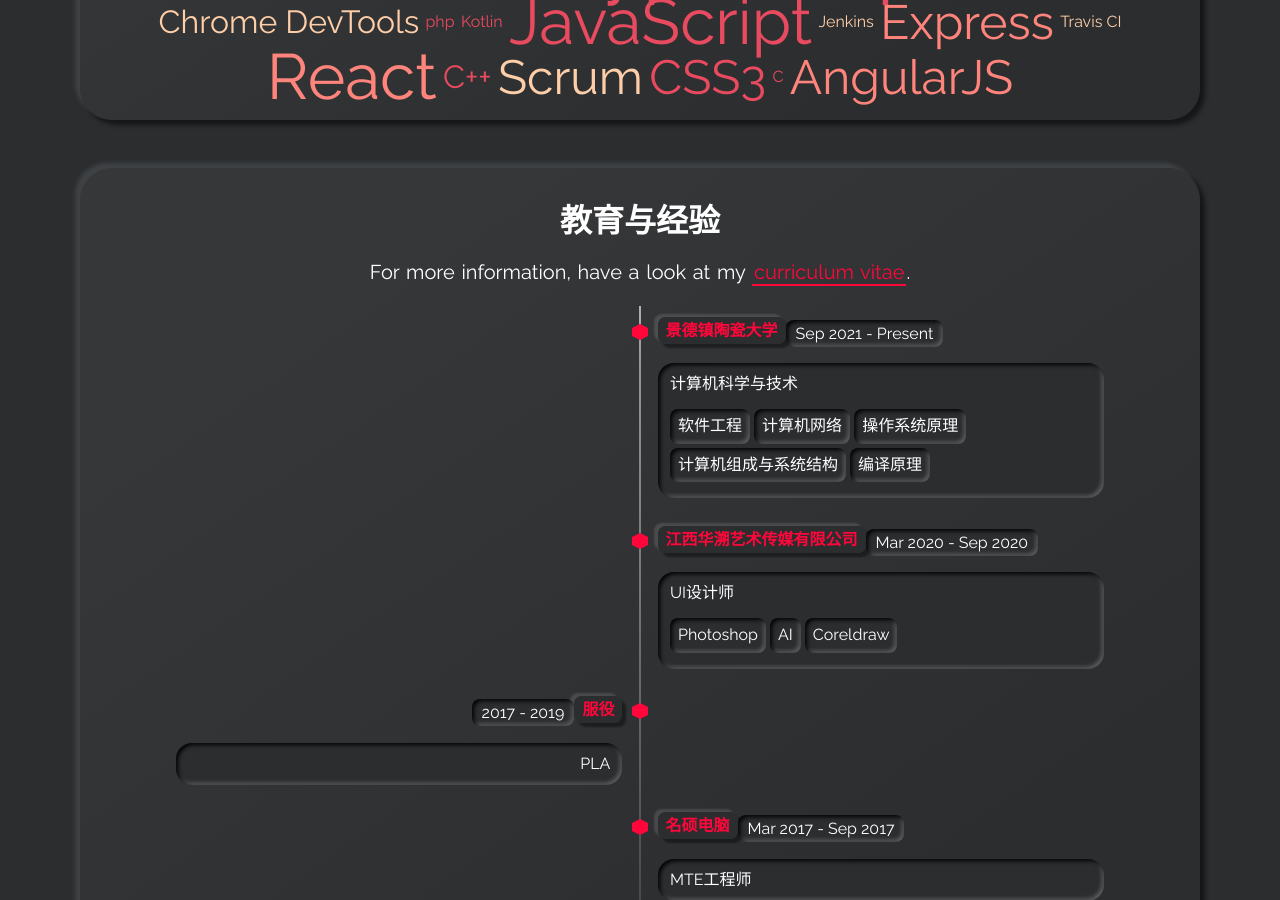
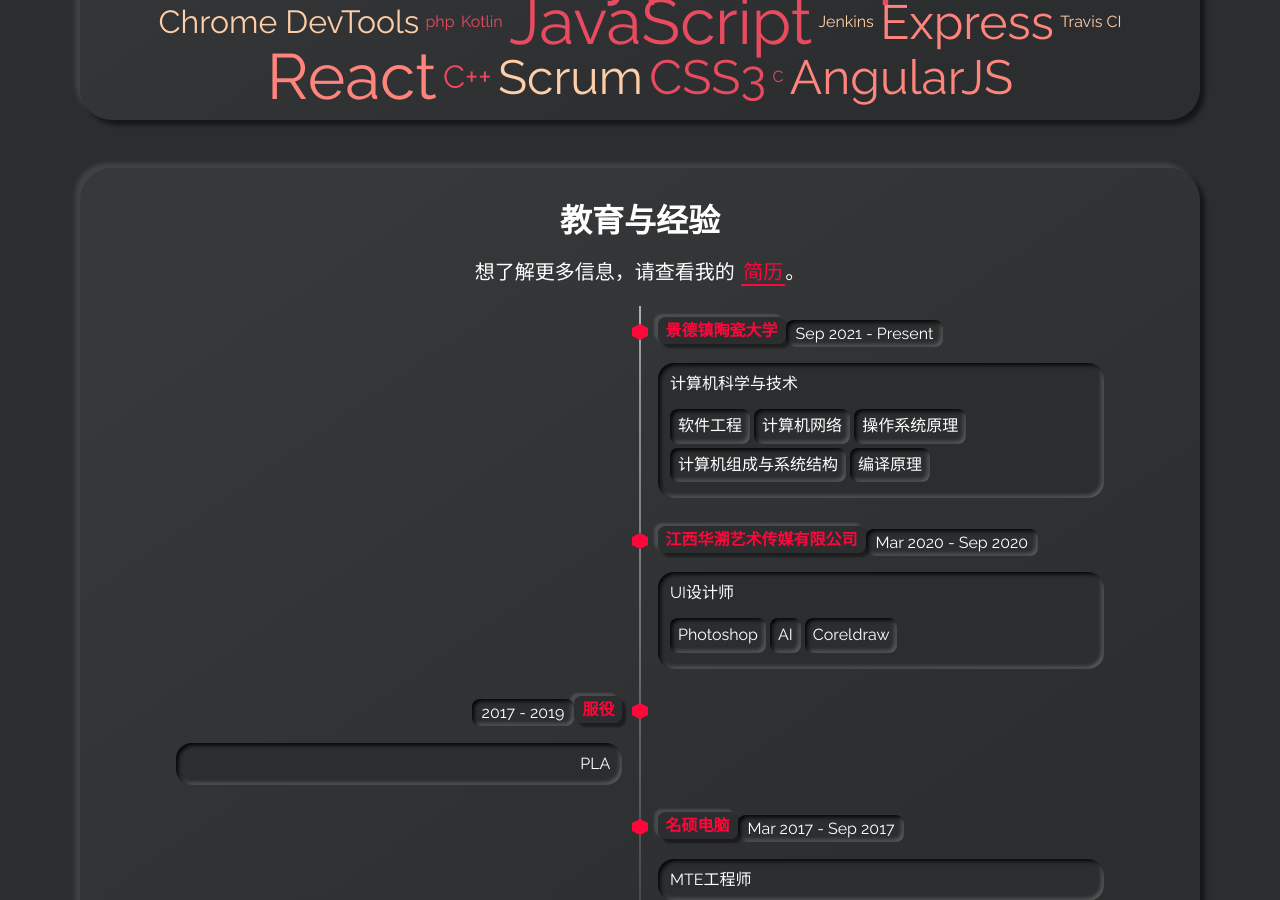
Before and after one commit to xiaribaikai/chen, a Jekyll site: the page built from index.html, in a window 1280 px wide and 900 px high, scrolled down 1688 px. Built offline with Jekyll 4.4.1, drawn with Linux system fonts in a browser that asks for light colours.

Commit message:
Update section-timeline.html

```diff
--- a/_includes/section-timeline.html
+++ b/_includes/section-timeline.html
@@ -1,9 +1,9 @@
 <h1 class="title">{{site.timeline_title}}</h1>
 <p class="subtitle">
-  For more information, have a look at my
+  想了解更多信息，请查看我的
   <a class="highlight-link" href="{{site.cv_download_link}}" target="_blank" rel="noreferrer">
-    curriculum vitae
-  </a>.
+    简历
+  </a>。
 </p>
 
 <div class="timeline-wrapper">
```
